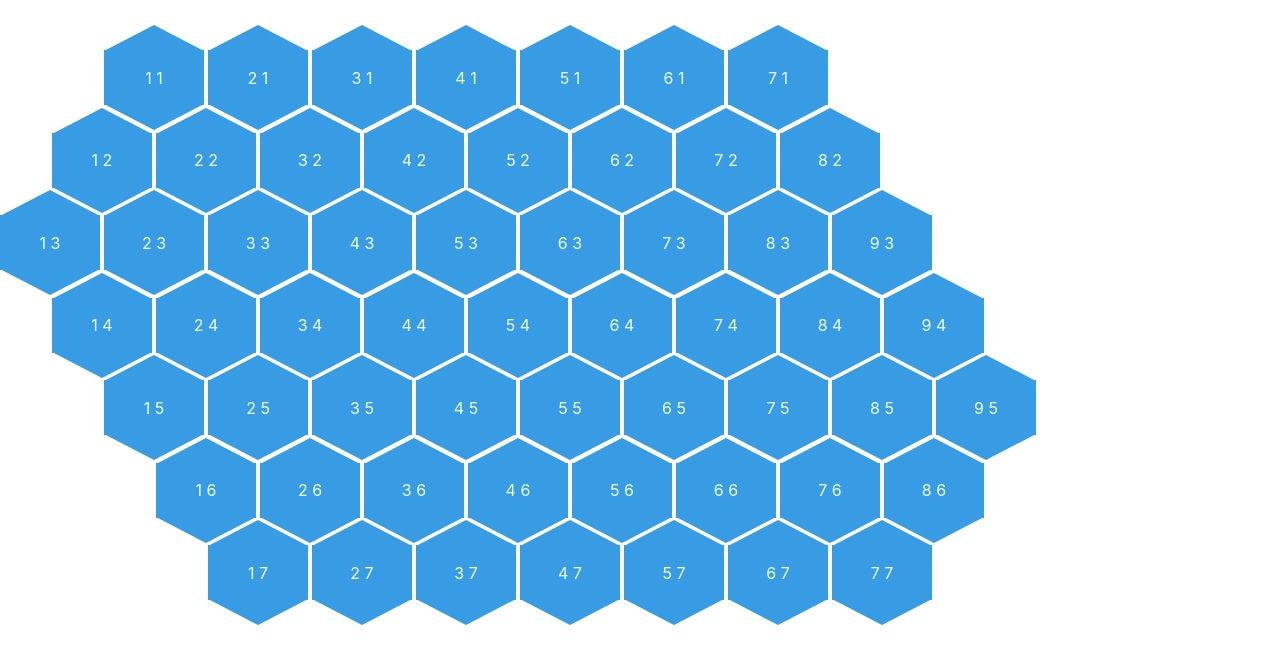
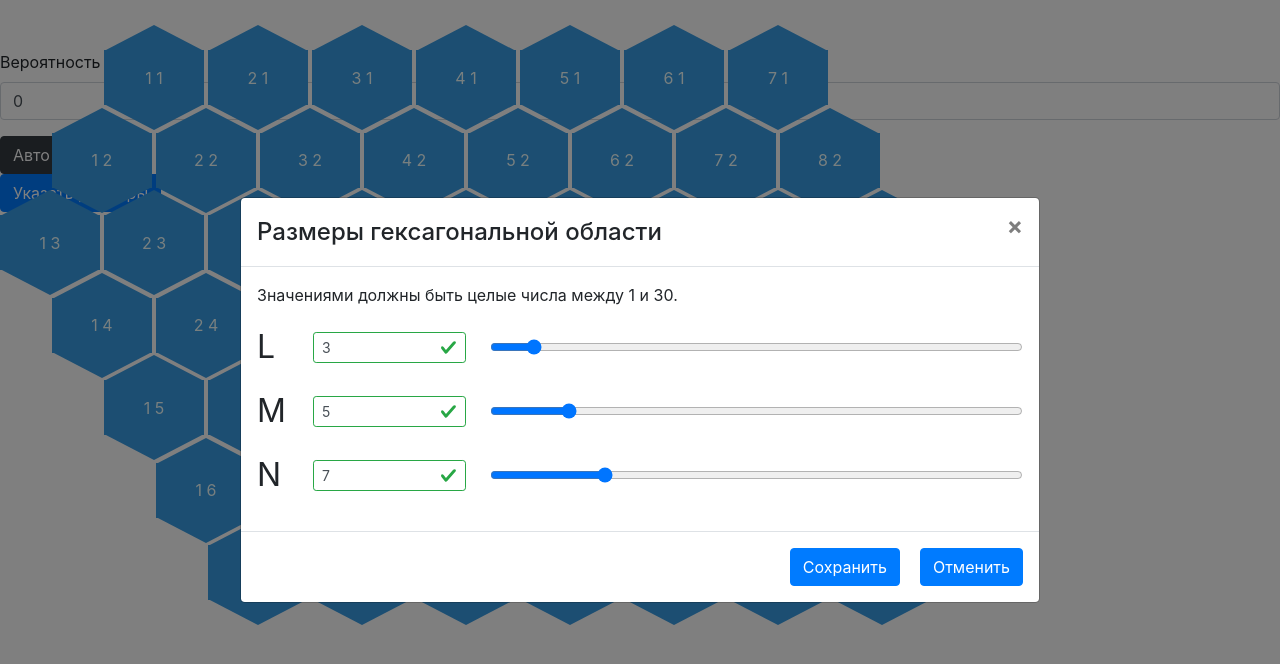
Before and after one commit to Voldemart96Rus/Canvas-Hexagon, a React (Create React App) app: page / in a window 1280 px wide. Shown: the top 664 px of the page. Built offline with nearby package versions, Linux system fonts and the light colour scheme.

Commit message:
Модальное окно с вводом размеров

```diff
--- a/package.json
+++ b/package.json
@@ -6,7 +6,9 @@
     "@testing-library/jest-dom": "^4.2.4",
     "@testing-library/react": "^9.5.0",
     "@testing-library/user-event": "^7.2.1",
+    "bootstrap": "^4.5.2",
     "react": "^16.13.1",
+    "react-bootstrap": "^1.3.0",
     "react-dom": "^16.13.1",
     "react-scripts": "3.4.3"
   },
--- a/src/App.jsx
+++ b/src/App.jsx
@@ -1,5 +1,11 @@
 import React, {useState, useEffect} from 'react';
 import CanvasHexagon from './components/CanvasHexagon2';
+import Form from 'react-bootstrap/Form';
+import Button from 'react-bootstrap/Button';
+import ModalForm from './components/ModalForm';
+
+import {L_INITIAL_VALUE, M_INITIAL_VALUE, N_INITIAL_VALUE} from './constants';
+import 'bootstrap/dist/css/bootstrap.min.css';
 
 import './App.css';
 
@@ -41,11 +47,16 @@ const App = () => {
         marked: [],
     });
 
-    const L = 3,
-        M = 5,
-        N = 7;
+    const [modalShow, setModalShow] = useState(true);
+    const [probability, setProbability] = useState(0);
+    const [sizes, setSizes] = useState({
+        L: L_INITIAL_VALUE,
+        M: M_INITIAL_VALUE,
+        N: N_INITIAL_VALUE,
+    });
 
     useEffect(() => {
+        const {L, M, N} = sizes;
         const hexMap = new Map();
         const result = [];
 
@@ -106,7 +117,7 @@ const App = () => {
         }
 
         setHexagon({...hexagon, settings: result, map: hexMap});
-    }, []);
+    }, [sizes.L, sizes.M, sizes.N, sizes]);
 
     const randColor = () => {
         let r = Math.floor(Math.random() * 256),
@@ -163,9 +174,9 @@ const App = () => {
                 cur.value = '1';
                 map.set(cur.id, cur);
             } else {
-                if (cur.row < L) {
+                if (cur.row < sizes.L) {
                     markedHex(marked, cur, map, LESS);
-                } else if (cur.row === L) {
+                } else if (cur.row === sizes.L) {
                     markedHex(marked, cur, map, EVEN);
                 } else {
                     markedHex(marked, cur, map, MORE);
@@ -185,9 +196,18 @@ const App = () => {
         paint([currentHex]);
     };
 
+    const isProbabilityValid = (p) => 0.01 <= p && p <= 0.99;
+
+    const onProbabilityChange = (e) => {
+        const p = Number(e.target.value.trim());
+
+        if (isProbabilityValid(p)) setProbability(p);
+    };
+
     return (
         <section className="App">
-            <div className="wrap" onClick={onClick}>
+            <div className="wrap">
+                <div onClick={onClick}>
                     {hexagon.settings.map((settings) => (
                         <CanvasHexagon
                             key={`${settings.x}:${settings.y}`}
@@ -195,6 +215,35 @@ const App = () => {
                         />
                     ))}
                 </div>
+
+                <Form>
+                    <Form.Group controlId="formBasicProbability">
+                        <Form.Label>Вероятность</Form.Label>
+                        <Form.Control
+                            type="number"
+                            placeholder="0,1"
+                            value={probability}
+                        />
+                    </Form.Group>
+                    <Button
+                        variant="dark"
+                        onClick={onProbabilityChange}
+                        disabled={isProbabilityValid(probability)}
+                    >
+                        Авто
+                    </Button>
+                </Form>
+
+                <Button variant="primary" onClick={() => setModalShow(true)}>
+                    Указать размеры
+                </Button>
+
+                <ModalForm
+                    show={modalShow}
+                    onHide={() => setModalShow(false)}
+                    updateSizes={() => setSizes(sizes)}
+                />
+            </div>
         </section>
     );
 };
--- /dev/null
+++ b/src/components/ModalForm.css
@@ -0,0 +1,8 @@
+.modal-form-label {
+    font-size: 2rem;
+    width: 2rem;
+}
+
+.modal-form-input {
+    max-width: 20%;
+}
--- /dev/null
+++ b/src/components/ModalForm.jsx
@@ -0,0 +1,102 @@
+import React, {useState} from 'react';
+import Button from 'react-bootstrap/Button';
+import Form from 'react-bootstrap/Form';
+import Modal from 'react-bootstrap/Modal';
+import PropTypes from 'prop-types';
+import SizeInputGroup from './SizeInputGroup';
+
+import {
+    MIN_SIZE,
+    MAX_SIZE,
+    L_INITIAL_VALUE,
+    M_INITIAL_VALUE,
+    N_INITIAL_VALUE,
+} from '../constants';
+import './ModalForm.css';
+
+const ModalForm = ({show, onHide, updateSizes}) => {
+    const [sizes, setSizes] = useState({
+        L: L_INITIAL_VALUE,
+        M: M_INITIAL_VALUE,
+        N: N_INITIAL_VALUE,
+    });
+
+    const isSizeValid = (size) => MIN_SIZE <= size && size <= MAX_SIZE;
+
+    const isFormValid = () =>
+        Object.values(sizes).every(
+            (size) => /^\d+$/.test(size) && isSizeValid(size)
+        );
+
+    const onChange = (e) => {
+        const value = e.target.value.trim();
+
+        if (/^\d+$/.test(value) || value === '') {
+            setSizes({...sizes, [e.target.name]: Number(e.target.value)});
+        }
+    };
+
+    const onSave = () => {
+        updateSizes(sizes);
+        onHide();
+    };
+
+    return (
+        <Modal
+            show={show}
+            onHide={onHide}
+            size="lg"
+            aria-labelledby="contained-modal-title"
+            centered
+        >
+            <Modal.Header closeButton>
+                <Modal.Title id="contained-modal-title">
+                    Размеры гексагональной области
+                </Modal.Title>
+            </Modal.Header>
+            <Modal.Body>
+                <p>
+                    Значениями должны быть целые числа между {MIN_SIZE} и{' '}
+                    {MAX_SIZE}.
+                </p>
+                <Form>
+                    <SizeInputGroup
+                        value={sizes.L}
+                        name="L"
+                        onChange={onChange}
+                        isSizeValid={isSizeValid}
+                    />
+                    <SizeInputGroup
+                        value={sizes.M}
+                        name="M"
+                        onChange={onChange}
+                        isSizeValid={isSizeValid}
+                    />
+                    <SizeInputGroup
+                        value={sizes.N}
+                        name="N"
+                        onChange={onChange}
+                        isSizeValid={isSizeValid}
+                    />
+                </Form>
+            </Modal.Body>
+            <Modal.Footer>
+                <Button
+                    className="mr-3"
+                    onClick={onSave}
+                    disabled={!isFormValid()}
+                >
+                    Сохранить
+                </Button>
+                <Button onClick={onHide}>Отменить</Button>
+            </Modal.Footer>
+        </Modal>
+    );
+};
+
+ModalForm.propTypes = {
+    onHide: PropTypes.func.isRequired,
+    updateSizes: PropTypes.func.isRequired,
+};
+
+export default ModalForm;
--- /dev/null
+++ b/src/components/SizeInputGroup.jsx
@@ -0,0 +1,44 @@
+import React from 'react';
+import Form from 'react-bootstrap/Form';
+import PropTypes from 'prop-types';
+
+import {MIN_SIZE, MAX_SIZE} from '../constants';
+
+const SizeInputGroup = ({value, name, onChange, isSizeValid}) => (
+    <Form.Group>
+        <div className="d-flex align-items-center">
+            <Form.Label className="modal-form-label mr-4 mb-0">
+                {name}
+            </Form.Label>
+            <Form.Control
+                className="modal-form-input"
+                name={name}
+                value={value === 0 ? '' : value}
+                isValid={isSizeValid(value)}
+                isInvalid={!isSizeValid(value)}
+                onChange={onChange}
+                size="sm"
+            />
+            <div className="ml-4 flex-grow-1">
+                <Form.Control
+                    type="range"
+                    value={value}
+                    name={name}
+                    onChange={onChange}
+                    size="sm"
+                    min={MIN_SIZE}
+                    max={MAX_SIZE}
+                />
+            </div>
+        </div>
+    </Form.Group>
+);
+
+SizeInputGroup.propTypes = {
+    value: PropTypes.number.isRequired,
+    name: PropTypes.string.isRequired,
+    onChange: PropTypes.func.isRequired,
+    isSizeValid: PropTypes.func.isRequired,
+};
+
+export default SizeInputGroup;
--- /dev/null
+++ b/src/constants.js
@@ -0,0 +1,6 @@
+export const MIN_SIZE = 1;
+export const MAX_SIZE = 30;
+
+export const L_INITIAL_VALUE = 3;
+export const M_INITIAL_VALUE = 5;
+export const N_INITIAL_VALUE = 7;
```
Also changed, not shown: 1 other file (tests, documents, lock files or other folders). Lines whose indentation alone changed are shown as unchanged.
